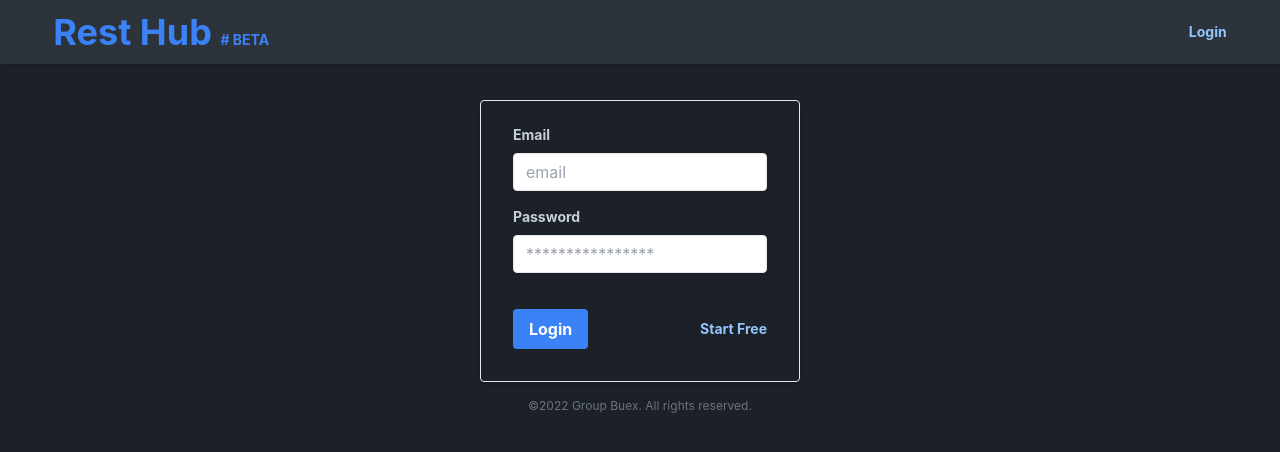
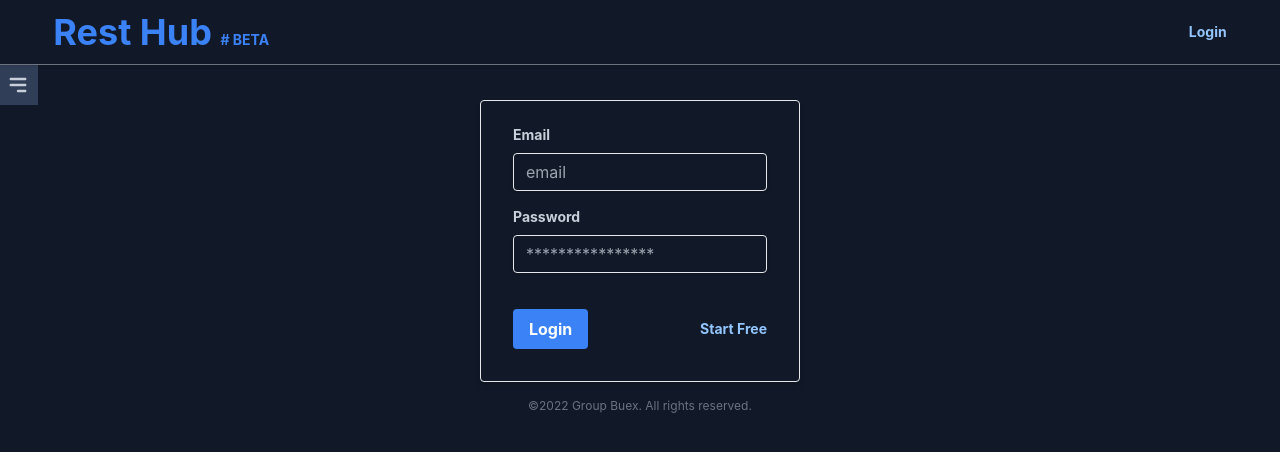
Before and after one commit to group-buex/rest-hub, a Next.js app: page /auth/login in a window 1280 px wide. Shown: the top 452 px of the page. Built offline with nearby package versions, Linux system fonts and the light colour scheme.

Commit message:
feat: add side bar

```diff
--- a/src/components/Core/Header.tsx
+++ b/src/components/Core/Header.tsx
@@ -8,7 +8,7 @@ interface HeaderProps {
 
 const Header: FC<HeaderProps> = ({ user = null }) => {
   return (
-    <nav className="flex justify-center w-full pt-3 pb-3 fixed z-10 bg-[#2D333B] top-0 backdrop-blur-2xl shadow">
+    <nav className="flex justify-center w-full pt-3 pb-3 fixed z-10 bg-[#111827] top-0 backdrop-blur-2xl shadow border-b border-gray-500">
       <div className="flex items-center justify-between w-11/12">
         <Link href="/">
           <a className="md:text-4xl text-2xl font-bold text-blue-500">
--- a/src/components/Core/Layout.tsx
+++ b/src/components/Core/Layout.tsx
@@ -6,6 +6,7 @@ import { useRecoilValue } from "recoil";
 import { userState } from "states/user";
 import { ReactNode } from "typings";
 import Header from "./Header";
+import SideBar from "./SideBar";
 
 interface LayoutProps {
   children: ReactNode;
@@ -34,12 +35,13 @@ const Layout: FC<LayoutProps> = ({
         <title>{!loading ? title : "Loading..."}</title>
       </Head>
       <Header user={user} />
+      <SideBar user={user} />
       <div className="flex flex-col fade w-full mt-16 pt-6">
         <div className="flex flex-col md:w-11/12 w-11/12 items-center pt-3 m-auto">
           {children}
         </div>
         {loading && (
-          <div className="absolute top-0 w-full h-full z-10 opacity-[0.5] bg-[#292929]" />
+          <div className="absolute top-0 w-full h-full z-10 opacity-[0.5] bg-[#111827]" />
         )}
       </div>
     </>
--- /dev/null
+++ b/src/components/Core/SideBar.tsx
@@ -0,0 +1,141 @@
+import IUser from "interface/user";
+import React, { FC, useState } from "react";
+import Link from "next/link";
+// import IconDoubleArrow from "/assets/double_arrow.svg";
+import IconArrowDown from "/assets/keyboard_arrow_down.svg";
+
+interface SideBarProps {
+  user: IUser;
+}
+
+const MenuGroup = ({ list, title = "Enter title" }) => {
+  return (
+    <span>
+      <p className="font-semibold  text-sm mb-3 pl-3">{title}</p>
+      {list.length > 0 &&
+        list.map((item) => (
+          <Link href={`/project/${item.projectId}`}>
+            <a className="text-md block py-1 px-3 rounded-sm text-ellipsis  hover:hover:bg-gray-200 focus:bg-gray-200 focus:outline-none focus:shadow-outline">
+              {item.title}asdfasdfasdfaseiflasiejf
+            </a>
+          </Link>
+        ))}
+    </span>
+  );
+};
+
+const MenuIcon = ({ show, onClick }) => {
+  return (
+    <button
+      className="flex justify-end w-[30px] focus:outline-none focus:shadow-outline"
+      onClick={onClick}
+    >
+      {show ? (
+        <svg
+          className="rotate-180"
+          width={24}
+          height={24}
+          viewBox="0 0 24 24"
+          fill="none"
+          xmlns="http://www.w3.org/2000/svg"
+        >
+          <path
+            d="M15.5 5H11L16 12L11 19H15.5L20.5 12L15.5 5Z"
+            fill="#c7cfda"
+          />
+          <path d="M8.5 5H4L9 12L4 19H8.5L13.5 12L8.5 5Z" fill="#c7cfda" />
+        </svg>
+      ) : (
+        <svg fill="currentColor" viewBox="0 0 20 20" className="w-6 h-6">
+          <path
+            fill-rule="evenodd"
+            d="M3 5a1 1 0 011-1h12a1 1 0 110 2H4a1 1 0 01-1-1zM3 10a1 1 0 011-1h12a1 1 0 110 2H4a1 1 0 01-1-1zM9 15a1 1 0 011-1h6a1 1 0 110 2h-6a1 1 0 01-1-1z"
+            clip-rule="evenodd"
+          ></path>
+        </svg>
+      )}
+    </button>
+  );
+};
+
+const SideBar: FC<SideBarProps> = ({ user }) => {
+  const [showMenu, setShowMenu] = useState<boolean>(false);
+  const handleClickMenuButton = () => {
+    setShowMenu((prev) => !prev);
+  };
+  return (
+    <div className="md:fixed fixed md:top-[65px] top-[57px] z-[3] bg-[#313e58]">
+      <div className="py-2 pr-2">
+        <MenuIcon show={showMenu} onClick={handleClickMenuButton} />
+      </div>
+      {showMenu && (
+        <div className="w-[240px]  rounded-br-lg">
+          <nav className="md:fixed fixed md:top-[65px] top-[57px] z-[8] flex flex-col gap-8 flex-grow bg-[#313e58] w-[240px] pt-2 pb-4 md:overflow-y-auto  mt-10">
+            <MenuGroup
+              list={[
+                { projectId: "thisiid", title: "this is title" },
+                { projectId: "2", title: "this is title 2" },
+              ]}
+              title="Projcet"
+            />
+            {/* {user?.shared?.length > 0 && <MenuGroup list={[]} title="Shared" />} */}
+            <MenuGroup list={[]} title="Shared" />
+          </nav>
+        </div>
+      )}
+    </div>
+    // <div className="flex flex-col md:flex-row w-[240px] min-h-0  z-[1] rounded-br-lg">
+    //   <nav className="md:fixed fixed top-[65px] z-[8] flex flex-col gap-8 flex-grow bg-[#313e58] w-[240px] px-8 pb-4 md:overflow-y-auto  mt-8">
+    //     <MenuGroup
+    //       list={[
+    //         { projectId: "thisiid", title: "this is title" },
+    //         { projectId: "2", title: "this is title 2" },
+    //       ]}
+    //       title="Projcet"
+    //     />
+    //     {/* {user?.shared?.length > 0 && <MenuGroup list={[]} title="Shared" />} */}
+    //     <MenuGroup list={[]} title="Shared" />
+    //   </nav>
+    //   {showMenu && (
+    //     <div className="absolute top-0 w-full h-full z-[4] opacity-[0.5] bg-[#111827]" />
+    //   )}
+    // </div>
+    // <div className="md:flex flex-col md:flex-row md:min-h-screen w-full">
+    //   <div className="flex flex-col w-full md:w-64 flex-shrink-0">
+    //     <Header
+    //       user={user}
+    //       showMenu={showMenu}
+    //       onClick={handleClickMenuButton}
+    //     />
+    //     <nav className="flex-grow md:block w-[240px] pb-4 md:pb-0 md:overflow-y-auto">
+    //       <a
+    //         className="block py-2 mt-2 text-sm bg-gray-200 rounded-lg dark-mode:bg-gray-700 dark-mode:hover:bg-gray-600 dark-mode:focus:bg-gray-600 dark-mode:focus:text-white dark-mode:hover:text-white dark-mode:text-gray-200 hover:focus:hover:bg-gray-200 focus:bg-gray-200 focus:outline-none focus:shadow-outline"
+    //         href="#"
+    //       >
+    //         Blog
+    //       </a>
+    //       <a
+    //         className="block py-2 mt-2 text-sm bg-transparent rounded-lg hover:focus:hover:bg-gray-200 focus:bg-gray-200 focus:outline-none focus:shadow-outline"
+    //         href="#"
+    //       >
+    //         Portfolio
+    //       </a>
+    //       <a
+    //         className="block py-2 mt-2 text-sm bg-transparent rounded-lg hover:focus:hover:bg-gray-200 focus:bg-gray-200 focus:outline-none focus:shadow-outline"
+    //         href="#"
+    //       >
+    //         About
+    //       </a>
+    //       <a
+    //         className="block py-2 mt-2 text-sm bg-transparent rounded-lg hover:focus:hover:bg-gray-200 focus:bg-gray-200 focus:outline-none focus:shadow-outline"
+    //         href="#"
+    //       >
+    //         Contact
+    //       </a>
+    //     </nav>
+    //   </div>
+    // </div>
+  );
+};
+
+export default SideBar;
--- a/src/components/admin/Project/List.tsx
+++ b/src/components/admin/Project/List.tsx
@@ -21,7 +21,7 @@ const Index: FC<ListProps> = ({ list, onClickItem }) => {
             <motion.div
               key={item._id}
               role="listitem"
-              className="w-full bg-white cursor-pointer shadow rounded-lg p-8 relative mb-5"
+              className="w-full bg-[#22272e] cursor-pointer shadow rounded-lg px-8 py-4 relative mb-2"
               initial={{ y: -20, opacity: 0 }}
               animate={{ y: 0, opacity: 1 }}
               exit={{ y: 20, opacity: 0 }}
@@ -29,14 +29,14 @@ const Index: FC<ListProps> = ({ list, onClickItem }) => {
               onClick={() => onClickItem(item._id)}
             >
               <div className="flex flex-row justify-between">
-                <h2 className="text-2xl font-semibold leading-6 text-gray-800">
+                <h2 className="text-2xl font-semibold leading-6">
                   {item.title}
                 </h2>
                 <p className="text-sm leading-6 text-gray-400">
-                  {format(new Date(item.updatedAt), "dd/MM/yyyy")}
+                  {format(new Date(item.createdAt), "dd/MM/yyyy")}
                 </p>
               </div>
-              <p className="text-base leading-6 mt-4 text-gray-500">
+              <p className="text-base leading-6 mt-3 text-gray-500">
                 {item.description}
               </p>
             </motion.div>
--- a/src/components/admin/Project/index.tsx
+++ b/src/components/admin/Project/index.tsx
@@ -24,7 +24,7 @@ const Index: FC<ProjectListProps> = ({}) => {
 
   return (
     <Layout>
-      <div className="flex flex-row w-full justify-between mb-12">
+      <div className="flex flex-row w-full justify-between items-center mb-12">
         <h1 className="md:text-3xl text-xl font-bold">{user.name}</h1>
         <Link href={`/project/new`}>
           <a className="py-2.5 px-5 text-sm font-medium rounded-lg border border-gray-200 hover:bg-gray-100 hover:text-blue-700 focus:z-10 focus:ring-2 focus:ring-blue-700 focus:text-blue-700 dark:bg-gray-800 dark:text-gray-400 dark:border-gray-600 dark:hover:text-white dark:hover:bg-gray-700">
@@ -40,6 +40,9 @@ const Index: FC<ProjectListProps> = ({}) => {
       ) : (
         <ProjectList list={user.project} onClickItem={handleClickItem} />
       )}
+
+      {user?.project?.length === 0 ? <div>1</div> : <div>2</div>}
+      {user?.shared?.length === 0 ? <div>1</div> : <div>2</div>}
     </Layout>
   );
 };
--- a/src/interface/user.ts
+++ b/src/interface/user.ts
@@ -19,5 +19,5 @@ export interface IUserProject {
   projectId: string;
   title: string;
   description: string;
-  updatedAt: Date;
+  createdAt: Date;
 }
--- a/styles/globals.css
+++ b/styles/globals.css
@@ -4,7 +4,7 @@
 
 html,
 body {
-  background-color: #1c2128;
+  background-color: #111827;
   color: #c7cfda;
   padding: 0;
   margin: 0;
@@ -19,6 +19,10 @@ a {
 
 * {
   box-sizing: border-box;
+}
+
+input {
+  background-color: #111827;
 }
 
 pre.__json-pretty__ {
@@ -39,6 +43,7 @@ pre.__json-pretty__ > span.__json-string__ {
 .fade {
   animation: fade-in 0.2s ease-in;
 }
+
 @keyframes fade-in {
   0% {
     opacity: 0;
@@ -47,3 +52,9 @@ pre.__json-pretty__ > span.__json-string__ {
     opacity: 1;
   }
 }
+
+.text-ellipsis {
+  overflow: hidden;
+  text-overflow: ellipsis;
+  white-space: nowrap;
+}
```
